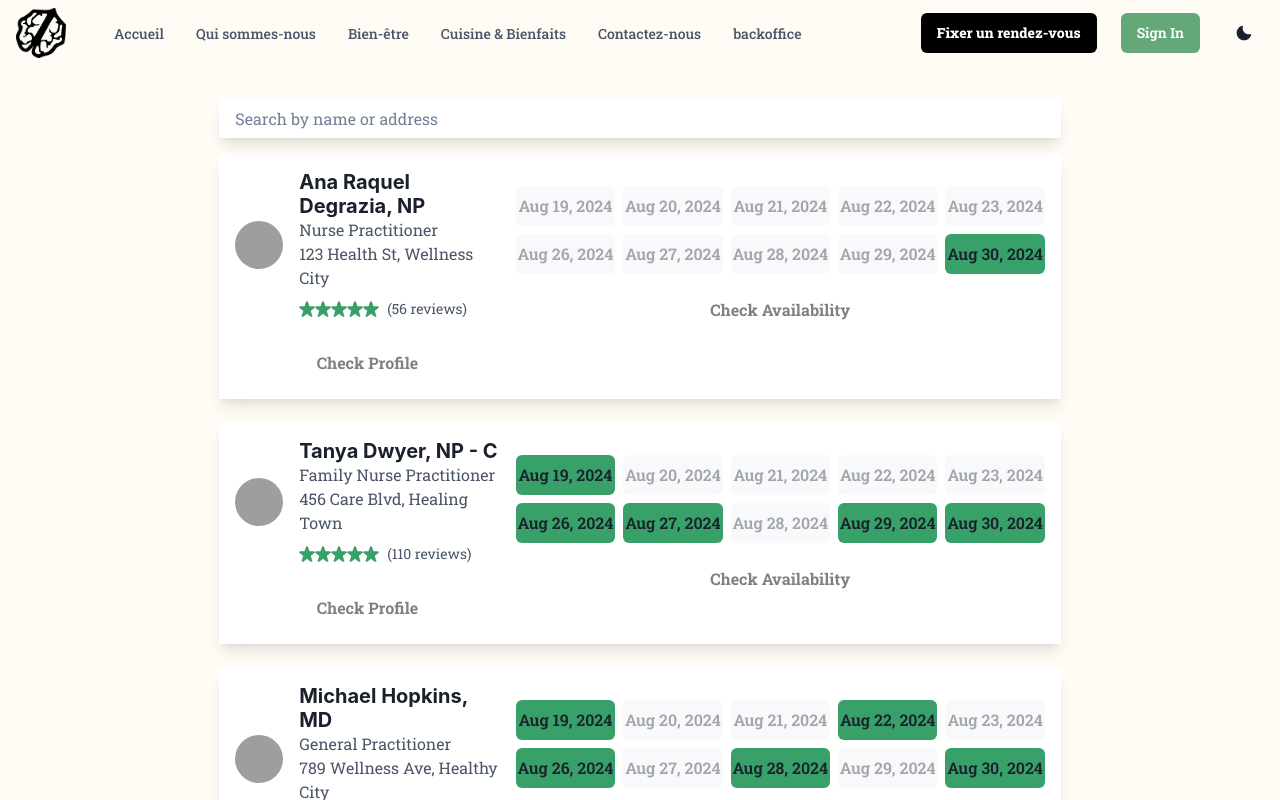
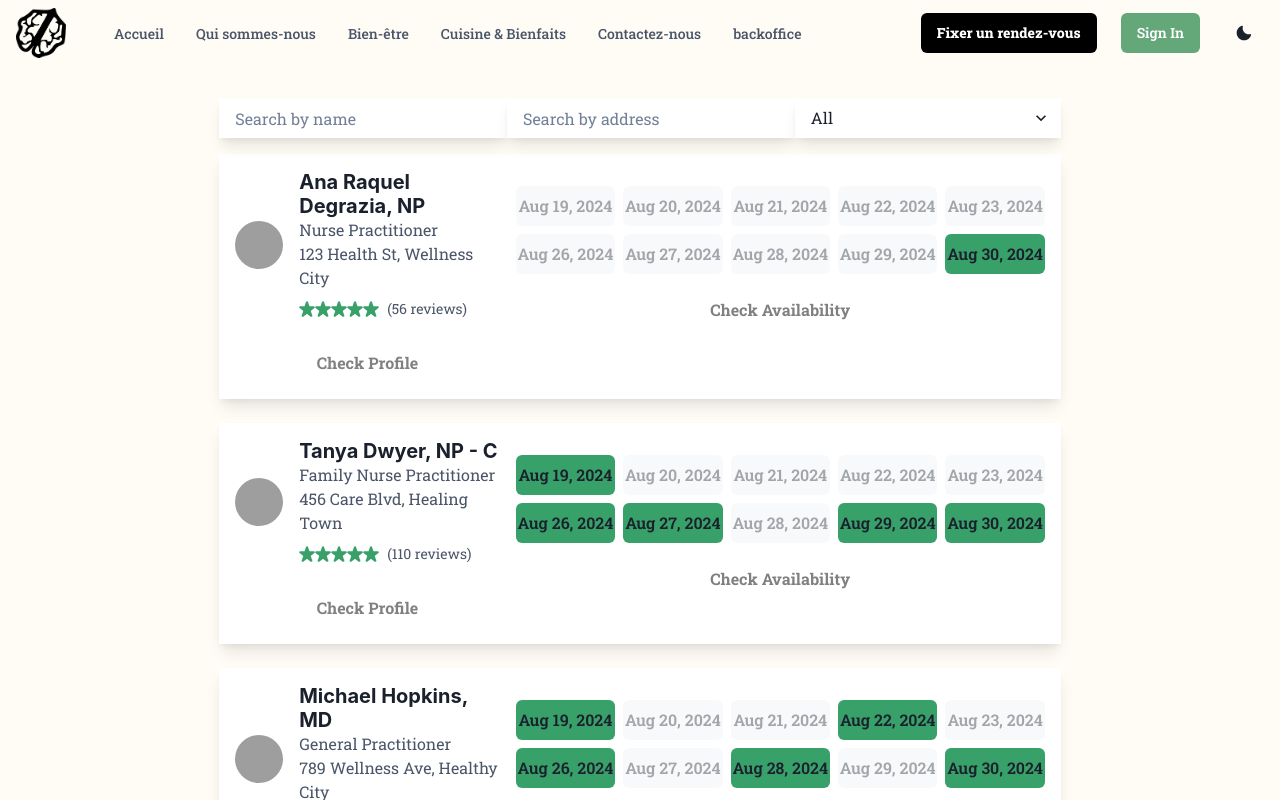
Before and after one commit to KabsiMontassar/mood-food, a React (Vite) app: page /Rendezvous in a window 1280 px wide. Both pictures are taken after a click on the button "Passer à la recherche". Shown: the top 800 px of the page. Built offline with nearby package versions, Linux system fonts and the light colour scheme; grey boxes are pictures that could not be loaded.

Commit message:
Update ExpertsList.jsx

```diff
--- a/src/components/ExpertsList.jsx
+++ b/src/components/ExpertsList.jsx
@@ -1,6 +1,6 @@
 import React, { useState } from 'react';
 import {
-  Box, Input, Flex, Button, Text, useColorModeValue
+  Box, Input, Flex, Button, Text, Select, useColorModeValue
 } from '@chakra-ui/react';
 import expertsData from '../Data/expertsData.jsx';
 import SelectedExpertModal from './RendezvousModals/selectedExpertModal.jsx';
@@ -9,7 +9,9 @@ import Expert from './Expert';
 
 const ExpertsList = ({ issue, type }) => {
   const [currentPage, setCurrentPage] = useState(1);
-  const [searchQuery, setSearchQuery] = useState('');
+  const [searchName, setSearchName] = useState('');
+  const [searchAddress, setSearchAddress] = useState('');
+  const [selectedType, setSelectedType] = useState('All');
   const [isModalOpen, setIsModalOpen] = useState(false);
   const [selectedExpert, setSelectedExpert] = useState(null);
   const [selectedSlot, setSelectedSlot] = useState(null);
@@ -19,8 +21,9 @@ const ExpertsList = ({ issue, type }) => {
 
   const filteredExperts = expertsData.filter(
     expert =>
-      expert.name.toLowerCase().includes(searchQuery.toLowerCase()) ||
-      expert.address.toLowerCase().includes(searchQuery.toLowerCase())
+      (searchName === '' || expert.name.toLowerCase().includes(searchName.toLowerCase())) &&
+      (searchAddress === '' || expert.address.toLowerCase().includes(searchAddress.toLowerCase())) &&
+      (selectedType === 'All' || expert.type === selectedType)
   );
 
   const totalPages = Math.ceil(filteredExperts.length / expertsPerPage);
@@ -73,29 +76,64 @@ const ExpertsList = ({ issue, type }) => {
 
   const daysOfWeekWithDates = getWeekDates();
 
-
-
   return (
-    <Box  padding="4" maxW="70%" mx="auto">
+    <Box padding="4" maxW="70%" mx="auto">
+    <Flex flexDirection={"row"}>
       <Input
         border={0}
         boxShadow={'lg'}
         borderRadius={'none'}
         bg={useColorModeValue('white', '#2D3748')}
-        placeholder="Search by name or address"
-        value={searchQuery}
-        onChange={e => setSearchQuery(e.target.value)}
+        placeholder="Search by name"
+        value={searchName}
+        onChange={e => setSearchName(e.target.value)}
         mb={4}
         focusBorderColor='green.500'
         _focus={{
           border: 'none',
         }}
       />
+      <Input
+        border={0}
+        boxShadow={'lg'}
 
+        borderRadius={'none'}
+        bg={useColorModeValue('white', '#2D3748')}
+        placeholder="Search by address"
+        value={searchAddress}
+        onChange={e => setSearchAddress(e.target.value)}
+        mb={4}
+        focusBorderColor='green.500'
+        _focus={{
+          border: 'none',
+        }}
+      />
+      <Select
+        border={0}
+        boxShadow={'lg'}
+        borderRadius={'none'}
+        bg={useColorModeValue('white', '#2D3748')}
+        placeholder="Select expert type"
+        value={selectedType}
+        onChange={e => setSelectedType(e.target.value)}
+        mb={4}
+        focusBorderColor='green.500'
+        _focus={{
+          border: 'none',
+        }}
+      >
+        <option value="All">All</option>
+        <option value="Nutritionist">Nutritionist</option>
+        <option value="Psychologist">Psychologist</option>
+      </Select>
+      </Flex>
       {currentExperts.map((expert, index) => (
         <Expert key={index} expert={expert}
           openModal={openModal} daysOfWeekWithDates={daysOfWeekWithDates} />
       ))}
+
+
+
 
       <Flex justify="space-between" mt={4}>
         <Button
@@ -138,7 +176,7 @@ const ExpertsList = ({ issue, type }) => {
           selectedSlot={selectedSlot}
           selectedExpert={selectedExpert}
           issue={issue}
-           type={type}
+          type={type}
         />
       )}
     </Box>
```
